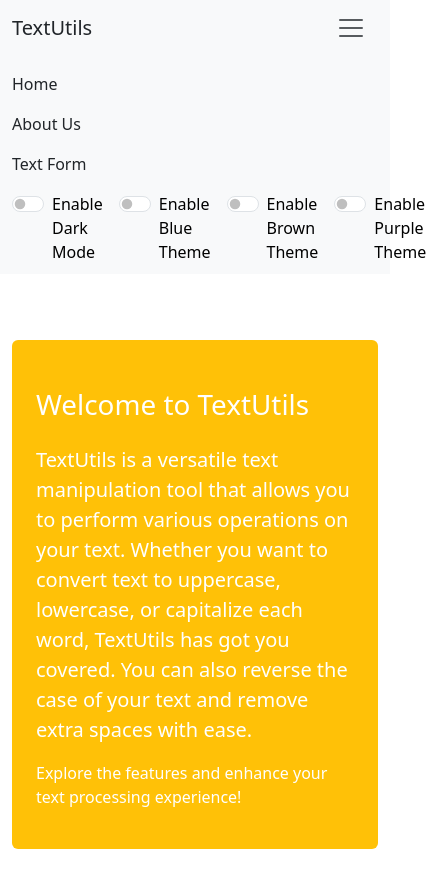
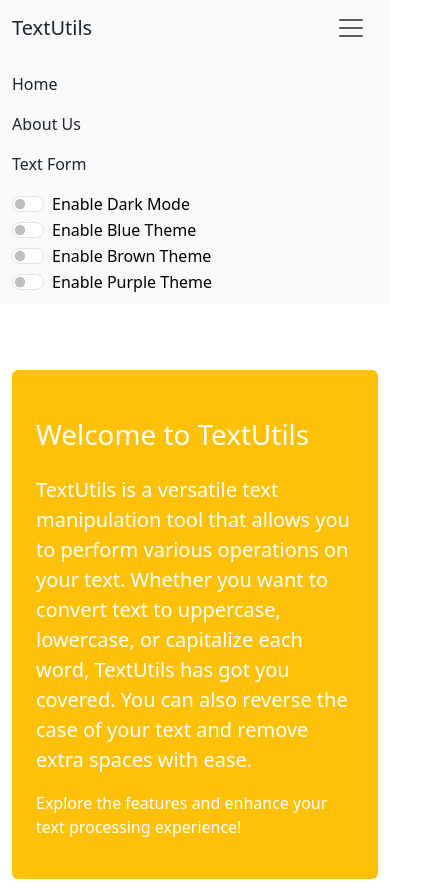
Before and after one commit to Tanay998/ReactApp, a React (Vite) app: page / in a window 390 px wide. Both pictures are taken after a click on the button "Toggle navigation". Shown: the whole page, 426 px wide, since content can reach past the window. Before the commit the page ends 865 px from the top, so only its background shows below. Built offline with nearby package versions, Linux system fonts and the light colour scheme.

Commit message:
add some changes

```diff
--- a/src/components/Navbar.jsx
+++ b/src/components/Navbar.jsx
@@ -40,7 +40,7 @@ function Navbar(props) {
           </ul>
 
           {/* Simplified theme toggles structure */}
-          <div className="d-flex align-items-center">
+          <div className="d-flex flex-wrap align-items-center">
             <div className="form-check form-switch me-3">
               <input
                 className="form-check-input"
```
